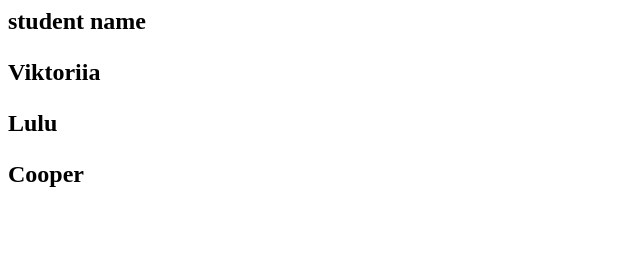
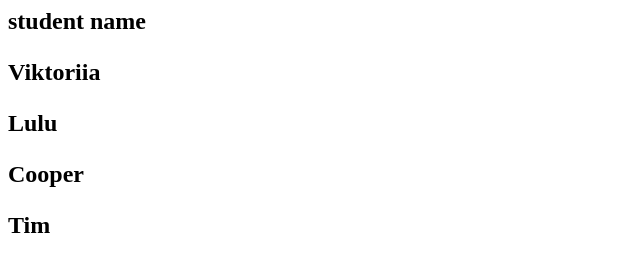
Before and after one commit to victorysoad/next-day-progect, a plain HTML site: page index.html in a window 1280 px wide. Shown: the whole page, without its empty margins (0-640 px from the left). Drawn offline with Linux system fonts and the light colour scheme.

Commit message:
Added Tim

```diff
--- a/index.html
+++ b/index.html
@@ -3,3 +3,4 @@
 <p>Viktoriia
 <p>Lulu
 <p>Cooper
+<p>Tim
```
